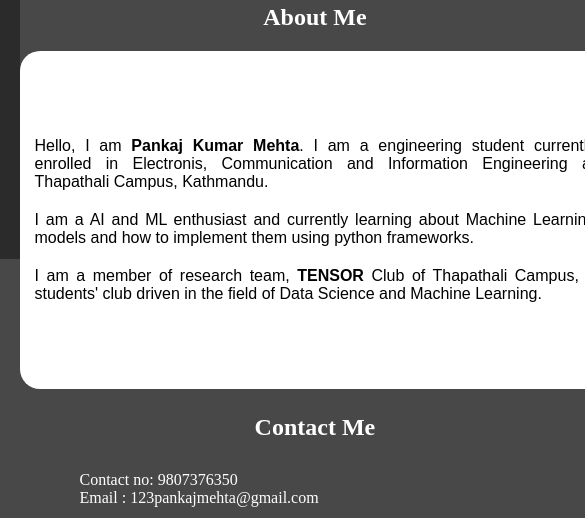
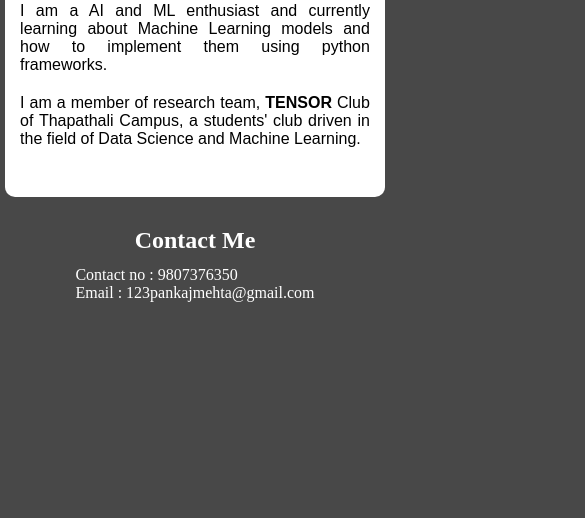
Before and after one commit to pankajmehta07/pankajmehta07.github.io, a plain HTML site: page index.html in a window 390 px wide. Shown: the part 571-1089 px from the top of the page, 585 px wide, since content can reach past the window. After the commit the page ends 915 px from the top, so only its background shows below. Drawn offline with Linux system fonts and the light colour scheme; a web font is replaced by a local one.

Commit message:
Made some changes s for smartphone view.

```diff
--- a/style.css
+++ b/style.css
@@ -32,9 +32,6 @@
     align-items: center;
     align-content: center;
 }
-/* .image{
-    background-color: #484848;
-} */
 img{
     border: 2px solid white;
     height: 400px;
@@ -44,6 +41,10 @@ img{
     padding: auto;
     text-align: center;
 
+}
+.name > h1{
+    font-size: 1.7rem;
+    color: gold;
 }
 .links{
     height: 50px;
@@ -96,10 +97,75 @@ h1{
     padding: 5px 30px;
 }
 .contactme {
-    padding: 2% 30px;
+    padding: 2px 30px;
 }
 b{
     background-color: white;
     font-family: 'Signika Negative', sans-serif;;
     color: black;
 }
+
+@media only screen and (max-width: 1000px)
+{
+    .container{
+        margin-top: 5px;
+        padding: 0px 0px;
+        background-color: #484848;
+        display: flex;
+        justify-content: center;
+        flex-wrap: wrap;
+        align-content: center;
+    }
+    .image{
+        margin-top: 100px;
+        display: flex;
+        justify-content: center;
+    }
+    img{
+        border: 2px solid white;
+        height: 200px;
+        border-radius: 100%;
+    }
+    .main{
+    height: 100vh;
+    width: 100vw;
+    display: flex;
+    flex-wrap: wrap;
+    flex-direction: row;
+    justify-content: center;
+    align-items: center;
+    align-content: center;
+    }
+    .navbar{
+        top: 30px;
+    }
+    .aboutme{
+        width: 45vh;
+        height: 40vh;
+        display: flex;
+        flex-direction: column;
+        justify-content: center;
+        align-items: center;
+        border-radius: 10px;
+        margin-bottom: 20px;
+    }
+    .about{
+        display: flex;
+        flex-direction: row;
+        justify-content: center;
+        flex-wrap: wrap;
+        align-content: center;
+    }
+    .contact{
+        padding: 10px 10px;
+        margin-bottom: 30px;
+    }
+    .contact > h1{
+        padding: 0px;
+    }
+    .contactme {
+        margin-top: 10px;
+        padding: 2px 5px;
+    }
+
+}
```
Also changed, not shown: index.html (+2 -2 lines).
